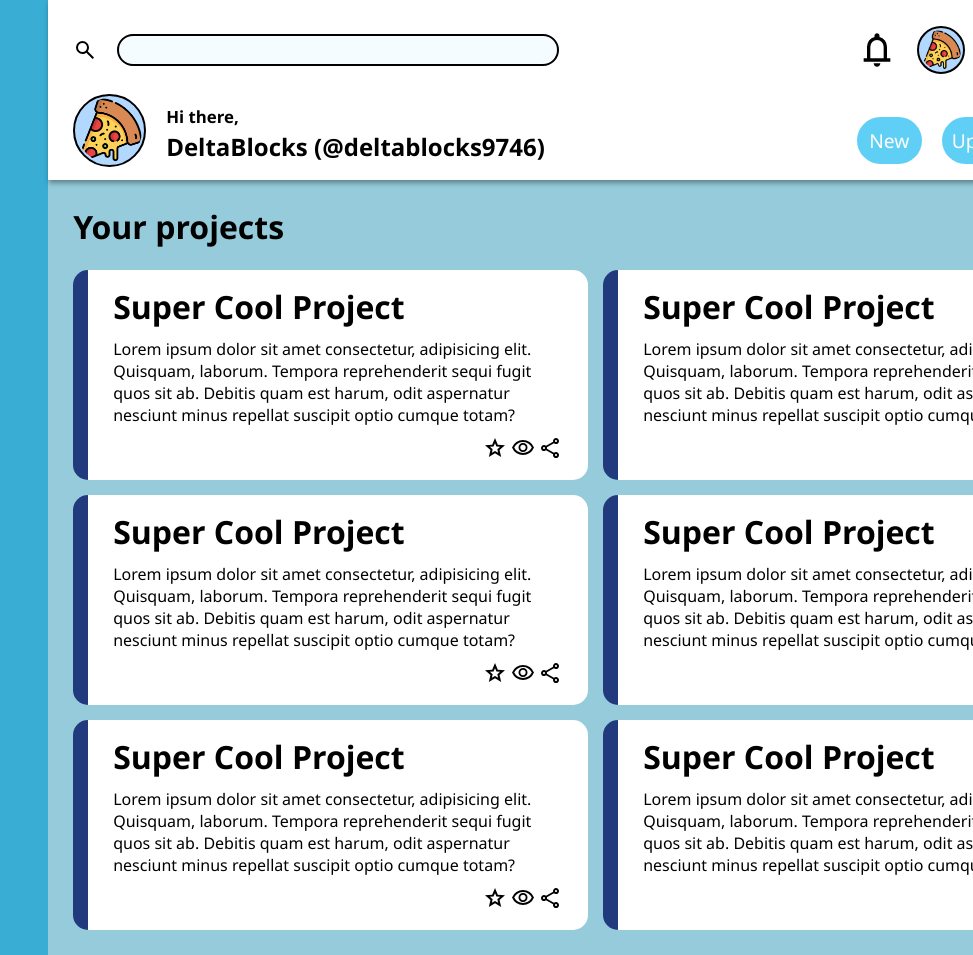
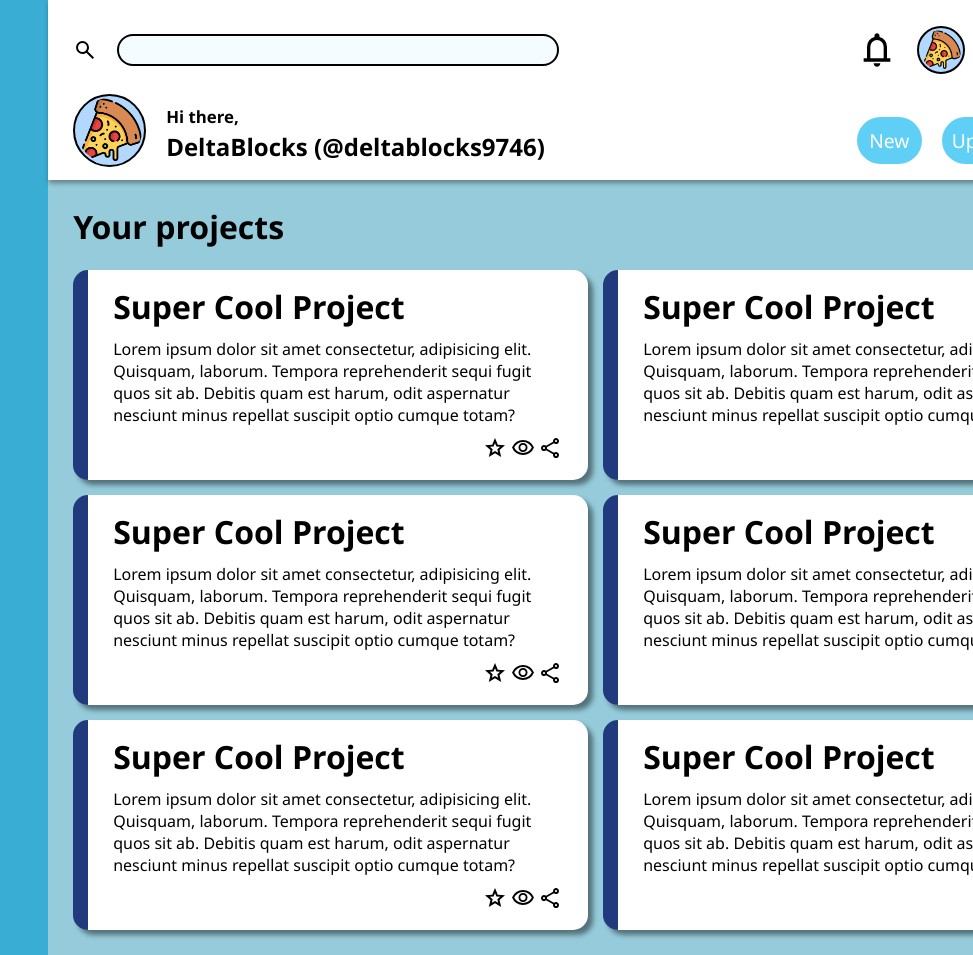
Before and after one commit to crindshelter/admin-dashboard, a plain HTML site: page index.html in a window 1280 px wide. Shown: the top 955 px of the page, 307-1280 px from the left. Drawn offline with Linux system fonts and the light colour scheme.

Commit message:
Added box shadow

```diff
--- a/style.css
+++ b/style.css
@@ -154,6 +154,10 @@ body {
     flex-direction: column;
     gap: 10px;
     border-left: rgb(32, 58, 125) 15px solid;
+
+    box-shadow: 5px 5px 5px 0px rgba(0,0,0,0.44);
+    -webkit-box-shadow: 5px 5px 5px 0px rgba(0,0,0,0.44);
+    -moz-box-shadow: 5px 5px 5px 0px rgba(0,0,0,0.44);
 }
 
 
```
